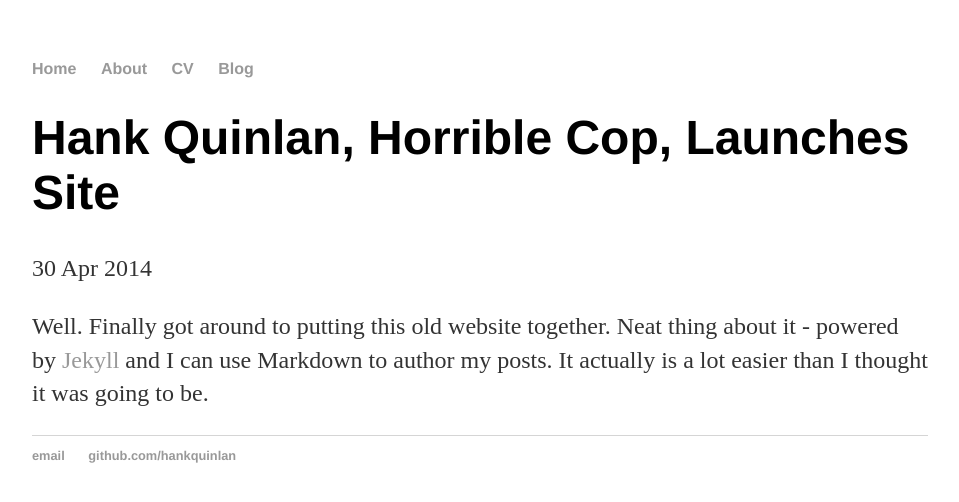
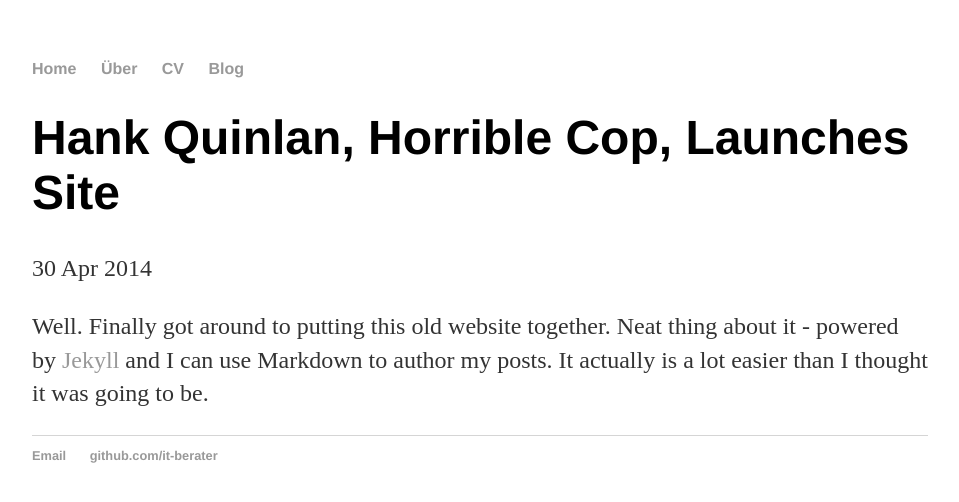
Before and after one commit to IT-Berater/IT-Berater.github.io, a Jekyll site: the page built from _posts/2014-04-30-hank-quinlan-site-launched.md, in a window 1280 px wide. Shown: the top 502 px of the page, without its empty margins (160-1119 px from the left). Built offline with Jekyll 4.4.1, drawn with Linux system fonts in a browser that asks for light colours.

Commit message:
Update default.html

```diff
--- a/_layouts/default.html
+++ b/_layouts/default.html
@@ -9,7 +9,7 @@
 			<nav>
 	    		<ul>
 	        		<li><a href="/">Home</a></li>
-		        	<li><a href="/about">About</a></li>
+		        	<li><a href="/about">Über</a></li>
 	        		<li><a href="/cv">CV</a></li>
 	        		<li><a href="/blog">Blog</a></li>
 	    		</ul>
@@ -21,8 +21,8 @@
 			</div><!-- /.container -->
 			<footer>
 	    		<ul>
-	        		<li><a href="mailto:hankquinlanhub@gmail.com">email</a></li>
-	        		<li><a href="https://github.com/hankquinlan">github.com/hankquinlan</a></li>
+	        		<li><a href="mailto:info-anfrage@wenzlaff.de">Email</a></li>
+	        		<li><a href="https://github.com/it-berater">github.com/it-berater</a></li>
 				</ul>
 			</footer>
 		</body>
```
